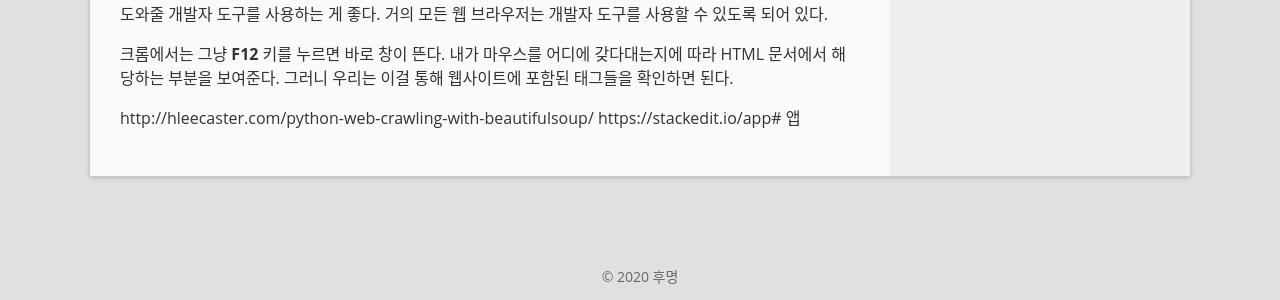
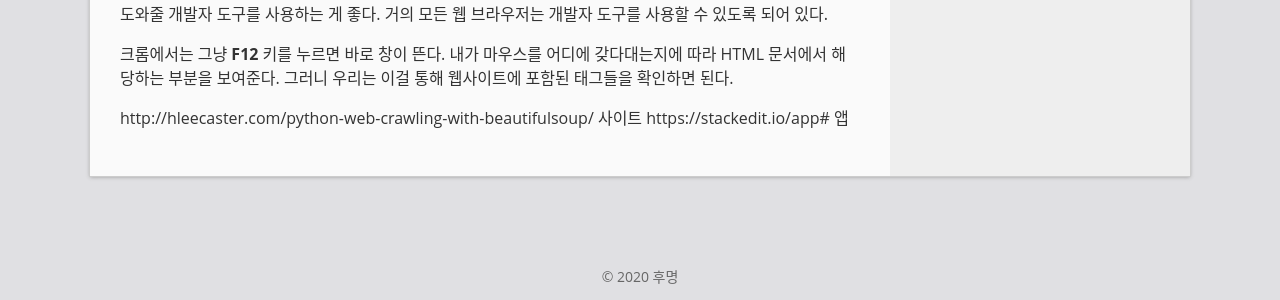
Before and after one commit to gnaud221/gnaud221.github.com, a Jekyll site: the page built from _posts/2020-05-02-movie.md, in a window 1280 px wide and 900 px high, scrolled down 2934 px. Shown: the part 553-853 px from the top of the window. Built offline with Jekyll 4.4.1, drawn with Linux system fonts in a browser that asks for light colours.

Commit message:
Update 2020-05-02-movie.md

```diff
--- a/_posts/2020-05-02-movie.md
+++ b/_posts/2020-05-02-movie.md
@@ -139,5 +139,5 @@ print(d)
 
 
 
-http://hleecaster.com/python-web-crawling-with-beautifulsoup/
+http://hleecaster.com/python-web-crawling-with-beautifulsoup/ 사이트
 https://stackedit.io/app# 앱
```
